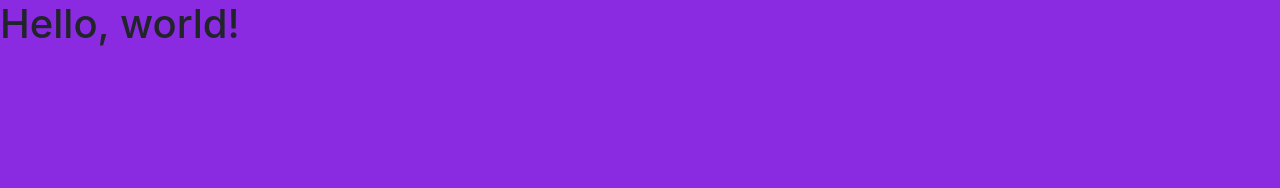
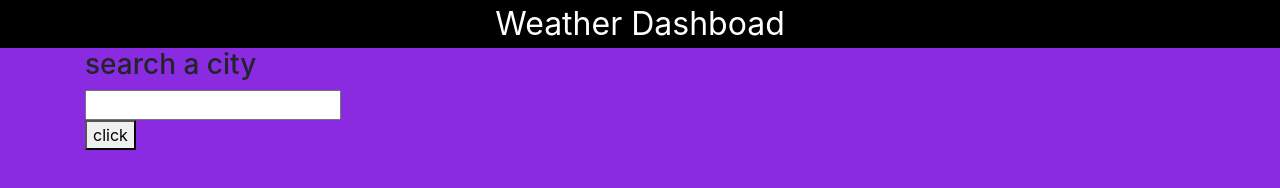
Before and after one commit to foosmahamud/WeatherDashboardhomework-week4, a plain HTML site: page index.html in a window 1280 px wide. Drawn offline with nearby package versions, Linux system fonts and the light colour scheme.

Commit message:
started js and added css.

```diff
--- a/Assets/css/style.css
+++ b/Assets/css/style.css
@@ -1,3 +1,9 @@
 body{
     background-color: blueviolet;
 }
+
+nav {
+    background-color: black;
+    color: white;
+    font-size: 32px;
+}
--- a/index.html
+++ b/index.html
@@ -1,22 +1,49 @@
 <!doctype html>
 <html lang="en">
-  <head>
+
+<head>
     <!-- Required meta tags -->
     <meta charset="utf-8">
     <meta name="viewport" content="width=device-width, initial-scale=1, shrink-to-fit=no">
 
     <!-- Bootstrap CSS -->
-    <link rel="stylesheet" href="https://stackpath.bootstrapcdn.com/bootstrap/4.5.2/css/bootstrap.min.css" integrity="sha384-JcKb8q3iqJ61gNV9KGb8thSsNjpSL0n8PARn9HuZOnIxN0hoP+VmmDGMN5t9UJ0Z" crossorigin="anonymous">
-<link rel="stylesheet" href="./Assets/css/style.css">
+    <link rel="stylesheet" href="https://stackpath.bootstrapcdn.com/bootstrap/4.5.2/css/bootstrap.min.css"
+        integrity="sha384-JcKb8q3iqJ61gNV9KGb8thSsNjpSL0n8PARn9HuZOnIxN0hoP+VmmDGMN5t9UJ0Z" crossorigin="anonymous">
+    <link rel="stylesheet" href="./Assets/css/style.css">
     <title>Hello, world!</title>
-  </head>
-  <body>
-    <h1>Hello, world!</h1>
+</head>
+
+<body>
+    <div class="container-fluid">
+        <div class="row">
+            <div class="col-12 text-center px-0">
+                <nav>Weather Dashboad</nav>
+            </div>
+        </div>
+    </div>
+    <div class="container">
+        <div class="row">
+            <div class="col-3">
+                <h3> search a city</h3>
+                <input type="text" id="city-to-search">
+                <button id="search-button">click</button>
+
+            </div>
+        </div>
+    </div>
+
     <!-- Optional JavaScript -->
     <!-- jQuery first, then Popper.js, then Bootstrap JS -->
-    <script src="https://code.jquery.com/jquery-3.5.1.slim.min.js" integrity="sha384-DfXdz2htPH0lsSSs5nCTpuj/zy4C+OGpamoFVy38MVBnE+IbbVYUew+OrCXaRkfj" crossorigin="anonymous"></script>
-    <script src="https://cdn.jsdelivr.net/npm/popper.js@1.16.1/dist/umd/popper.min.js" integrity="sha384-9/reFTGAW83EW2RDu2S0VKaIzap3H66lZH81PoYlFhbGU+6BZp6G7niu735Sk7lN" crossorigin="anonymous"></script>
-    <script src="https://stackpath.bootstrapcdn.com/bootstrap/4.5.2/js/bootstrap.min.js" integrity="sha384-B4gt1jrGC7Jh4AgTPSdUtOBvfO8shuf57BaghqFfPlYxofvL8/KUEfYiJOMMV+rV" crossorigin="anonymous"></script>
-  <script src="./Assets/js/app.js"></script>
+    <script src="https://code.jquery.com/jquery-3.5.1.slim.min.js"
+        integrity="sha384-DfXdz2htPH0lsSSs5nCTpuj/zy4C+OGpamoFVy38MVBnE+IbbVYUew+OrCXaRkfj"
+        crossorigin="anonymous"></script>
+    <script src="https://cdn.jsdelivr.net/npm/popper.js@1.16.1/dist/umd/popper.min.js"
+        integrity="sha384-9/reFTGAW83EW2RDu2S0VKaIzap3H66lZH81PoYlFhbGU+6BZp6G7niu735Sk7lN"
+        crossorigin="anonymous"></script>
+    <script src="https://stackpath.bootstrapcdn.com/bootstrap/4.5.2/js/bootstrap.min.js"
+        integrity="sha384-B4gt1jrGC7Jh4AgTPSdUtOBvfO8shuf57BaghqFfPlYxofvL8/KUEfYiJOMMV+rV"
+        crossorigin="anonymous"></script>
+    <script src="./Assets/js/app.js"></script>
 </body>
+
 </html>
```
Also changed, not shown: Assets/js/app.js (+29 -1 lines).
